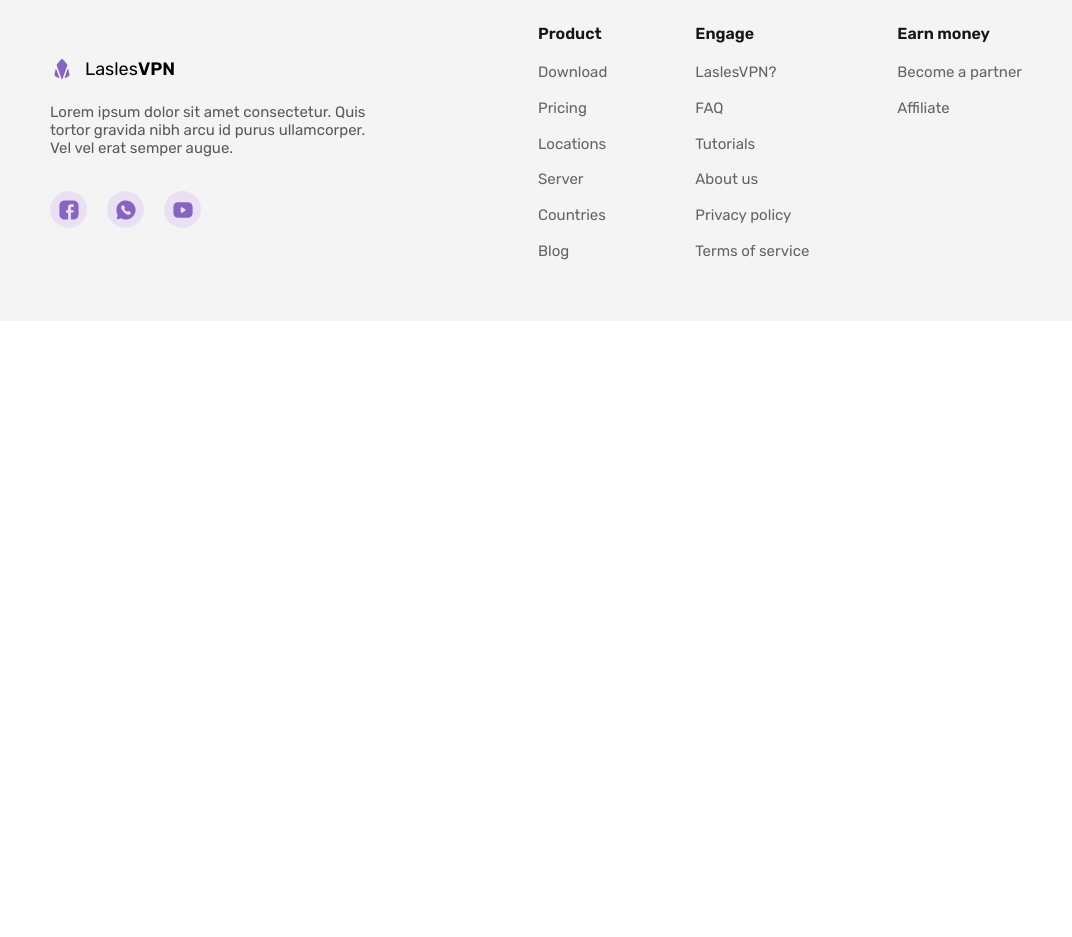
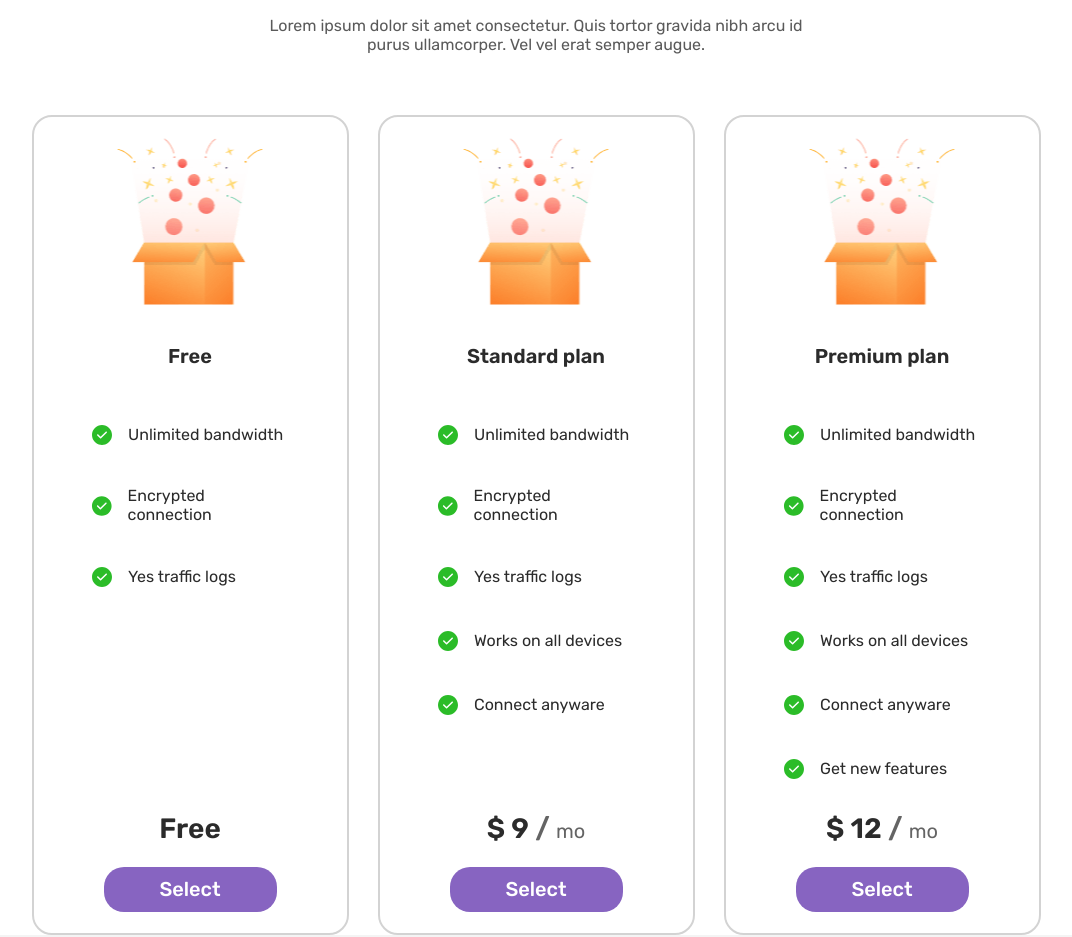
Before and after one commit to BryanVe/cuida-challenge, a React (Vite) app: page / in a window 1280 px wide. Shown: the part 1335-2272 px from the top of the page, without its empty margins (104-1176 px from the left). Before the commit the page ends 1656 px from the top, so only its background shows below. Built offline with nearby package versions, Linux system fonts and the light colour scheme.

Commit message:
feat: :sparkles: create Pricing section in Landing view

```diff
--- a/src/components/Button/index.tsx
+++ b/src/components/Button/index.tsx
@@ -4,7 +4,7 @@
 
 type ButtonProps = React.ButtonHTMLAttributes<HTMLButtonElement> & {
 	variant?: 'filled' | 'outlined' | 'transparent'
-	size?: 'xs' | 'sm' | 'md' | 'lg' | 'xl'
+	size?: 'sm' | 'md' | 'lg'
 }
 
 const Button = ({
--- a/src/components/Button/style.scss
+++ b/src/components/Button/style.scss
@@ -7,17 +7,23 @@
 		height: rem(36px);
 		font-size: rem(16px);
 		line-height: rem(18.96px);
-		padding-inline: rem(20px);
-		padding-block: rem(6.5px);
+		padding: rem(6.5px) rem(20px);
 	}
 
 	&--md {
+		width: rem(173px);
+		height: rem(45px);
+		font-size: rem(20px);
+		line-height: rem(23.7px);
+		padding: rem(10.5px) rem(55.5px);
+	}
+
+	&--lg {
 		width: rem(193px);
 		height: rem(54px);
 		font-size: rem(18px);
 		line-height: rem(21.33px);
-		padding-inline: rem(45.5px);
-		padding-block: rem(16.5px);
+		padding: rem(16.5px) rem(45.5px);
 	}
 
 	&--filled {
--- a/src/views/LandingView/components/Main/components/HeroSection/index.tsx
+++ b/src/views/LandingView/components/Main/components/HeroSection/index.tsx
@@ -35,7 +35,12 @@
 						Lorem ipsum dolor sit amet consectetur. Quis tortor gravida nibh
 						arcu id purus ullamcorper. Vel vel erat semper augue.
 					</p>
-					<Button className='get-started-button'>Get started</Button>
+					<Button
+						size='lg'
+						className='get-started-button'
+					>
+						Get started
+					</Button>
 				</div>
 				<div className='hero-section__content__right'>
 					<img
--- /dev/null
+++ b/src/views/LandingView/components/Main/components/PricingSection/index.tsx
@@ -0,0 +1,97 @@
+import planImage from '~/assets/images/plan-image.webp'
+import { Button, Icon } from '~/components'
+
+import './style.scss'
+
+const plans = [
+	{
+		title: 'Free',
+		details: [
+			'Unlimited bandwidth',
+			'Encrypted connection',
+			'Yes traffic logs'
+		],
+		price: 0
+	},
+	{
+		title: 'Standard plan',
+		details: [
+			'Unlimited bandwidth',
+			'Encrypted connection',
+			'Yes traffic logs',
+			'Works on all devices',
+			'Connect anyware'
+		],
+		price: 9
+	},
+	{
+		title: 'Premium plan',
+		details: [
+			'Unlimited bandwidth',
+			'Encrypted connection',
+			'Yes traffic logs',
+			'Works on all devices',
+			'Connect anyware',
+			'Get new features'
+		],
+		price: 12
+	}
+]
+
+const PricingSection = () => {
+	return (
+		<section className='pricing-section'>
+			<div className='pricing-section__content'>
+				<div className='pricing-section__content__header'>
+					<h2>Choose your plan</h2>
+					<p>
+						Lorem ipsum dolor sit amet consectetur. Quis tortor gravida nibh
+						arcu id purus ullamcorper. Vel vel erat semper augue.
+					</p>
+				</div>
+				<div className='pricing-section__content__plans'>
+					{plans.map(({ details, price, title }) => {
+						const isFree = price === 0
+
+						return (
+							<div
+								key={title}
+								className='plan-card'
+							>
+								<div className='plan-card__image'>
+									<img
+										src={planImage}
+										alt='Plan image'
+									/>
+								</div>
+								<h3>{title}</h3>
+								<div className='plan-card__details'>
+									<ul>
+										{details.map(detail => (
+											<li key={detail}>
+												<Icon name='circleCheck' />
+												{detail}
+											</li>
+										))}
+									</ul>
+								</div>
+								<div className='plan-card__price'>
+									<span>{isFree ? 'Free' : `$ ${price}`}</span>
+									{!isFree && (
+										<>
+											<span className='plan-card__price__divider'> / </span>
+											<span className='plan-card__price__period'>mo</span>
+										</>
+									)}
+								</div>
+								<Button className='plan-card__select-button'>Select</Button>
+							</div>
+						)
+					})}
+				</div>
+			</div>
+		</section>
+	)
+}
+
+export default PricingSection
--- /dev/null
+++ b/src/views/LandingView/components/Main/components/PricingSection/style.scss
@@ -0,0 +1,203 @@
+.pricing-section {
+	display: grid;
+	place-items: center;
+
+	&__content {
+		width: 100%;
+		max-width: rem(1009px);
+		overflow-y: hidden;
+
+		&__header {
+			max-width: rem(559px);
+			display: flex;
+			flex-direction: column;
+			align-items: center;
+			gap: rem(16px);
+			margin: 0 auto;
+			margin-bottom: rem(21px);
+
+			h2 {
+				color: var(--gray-950);
+				font-size: rem(30px);
+				line-height: rem(35.55px);
+				text-align: center;
+
+				@include respond-to('mobile') {
+					font-size: rem(18.01px);
+					line-height: rem(21.34px);
+				}
+			}
+
+			p {
+				color: var(--gray-800);
+				font-size: rem(16px);
+				line-height: rem(18.96px);
+				text-align: center;
+				height: rem(77px);
+
+				@include respond-to('mobile') {
+					font-size: rem(9.6px);
+					line-height: rem(11.38px);
+					height: rem(46px);
+				}
+			}
+
+			@include respond-to('mobile') {
+				gap: rem(9.6px);
+				max-width: rem(258px);
+				margin-bottom: 0;
+			}
+		}
+
+		&__plans {
+			display: grid;
+			grid-template-columns: repeat(3, 1fr);
+			gap: rem(29px);
+			overflow-y: auto;
+
+			.plan-card {
+				justify-self: center;
+				min-width: rem(317px);
+				border: rem(2px) solid var(--gray-300);
+				padding: rem(21px) rem(56.5px);
+				border-radius: rem(20px);
+				box-sizing: border-box;
+				display: flex;
+				flex-direction: column;
+				align-items: center;
+
+				&__image {
+					width: 100%;
+					aspect-ratio: 146 / 167;
+					max-width: rem(146px);
+
+					img {
+						width: 100%;
+						height: 100%;
+						overflow: hidden;
+					}
+
+					@include respond-to('mobile') {
+						width: rem(79.82px);
+					}
+				}
+
+				h3 {
+					margin-top: rem(40px);
+					color: var(--gray-950);
+					font-size: rem(20px);
+					line-height: rem(23.7px);
+
+					@include respond-to('mobile') {
+						font-size: rem(10.93px);
+						line-height: rem(12.96px);
+						margin-top: rem(21.87px);
+					}
+				}
+
+				&__details {
+					flex: 1;
+					margin-top: rem(55px);
+
+					ul {
+						list-style-type: none;
+						display: flex;
+						flex-direction: column;
+						gap: rem(40px);
+
+						li {
+							color: var(--gray-950);
+							font-size: rem(16px);
+							line-height: rem(18.96px);
+							display: flex;
+							align-items: center;
+							gap: rem(14px);
+
+							svg {
+								$icon-size: rem(24px);
+								width: $icon-size;
+								height: $icon-size;
+								color: var(--green);
+
+								@include respond-to('mobile') {
+									$icon-size: rem(13.12px);
+									width: $icon-size;
+									height: $icon-size;
+								}
+							}
+
+							@include respond-to('mobile') {
+								font-size: rem(8.75px);
+								line-height: rem(10.37px);
+							}
+						}
+
+						@include respond-to('mobile') {
+							gap: rem(21.87px);
+						}
+					}
+
+					@include respond-to('mobile') {
+						margin-top: rem(30.07px);
+						width: rem(118px);
+					}
+				}
+
+				&__price {
+					margin-block: rem(31px) rem(22px);
+					font-size: rem(28px);
+					line-height: rem(33.18px);
+					font-weight: 600;
+					color: var(--gray-950);
+
+					&__divider {
+						color: var(--gray-700);
+					}
+
+					&__period {
+						font-size: rem(20px);
+						line-height: rem(23.7px);
+						color: var(--gray-700);
+						font-weight: 400;
+
+						@include respond-to('mobile') {
+							font-size: rem(10.93px);
+							line-height: rem(12.96px);
+						}
+					}
+
+					@include respond-to('mobile') {
+						margin-block: rem(16.95px) rem(10.93px);
+						font-size: rem(15.31px);
+						line-height: rem(18.14px);
+					}
+				}
+
+				&__select-button {
+					font-weight: 500;
+
+					@include respond-to('mobile') {
+						width: rem(94.58px);
+						height: rem(24.6px);
+						font-size: rem(10.93px);
+						line-height: rem(12.96px);
+						padding: rem(5.8px) rem(30.29px);
+					}
+				}
+
+				@include respond-to('mobile') {
+					padding: rem(11.56px) rem(30.76px);
+					min-width: rem(173.3px);
+					max-width: rem(173.3px);
+					border-width: rem(1.09px);
+				}
+			}
+
+			@include respond-to('mobile') {
+				margin: 0 auto;
+				padding-inline: 32px;
+				padding: rem(18px) rem(32px);
+			}
+		}
+	}
+}
--- a/src/views/LandingView/components/Main/components/index.ts
+++ b/src/views/LandingView/components/Main/components/index.ts
@@ -1,2 +1,3 @@
 export { default as HeroSection } from './HeroSection'
 export { default as FeaturesSection } from './FeaturesSection'
+export { default as PricingSection } from './PricingSection'
--- a/src/views/LandingView/components/Main/index.tsx
+++ b/src/views/LandingView/components/Main/index.tsx
@@ -1,10 +1,11 @@
-import { FeaturesSection, HeroSection } from './components'
+import { FeaturesSection, HeroSection, PricingSection } from './components'
 import './style.scss'
 
 const Main = () => (
 	<main>
 		<HeroSection />
 		<FeaturesSection />
+		<PricingSection />
 	</main>
 )
 
```
Also changed, not shown: src/assets/images/plan-image.webp (added).
